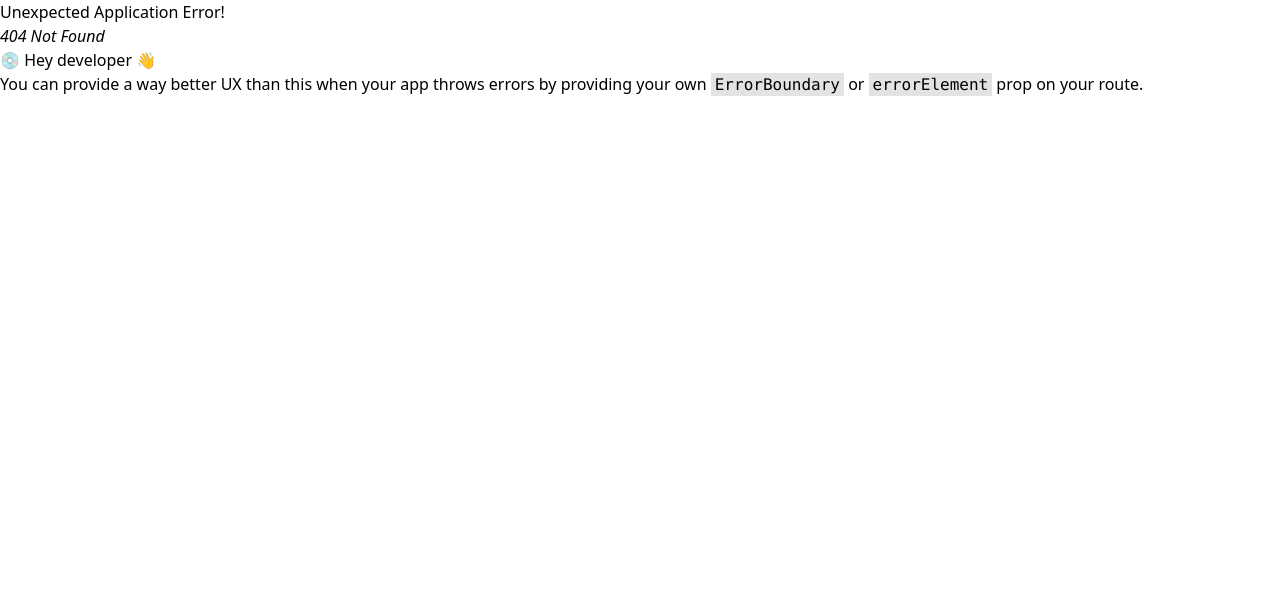
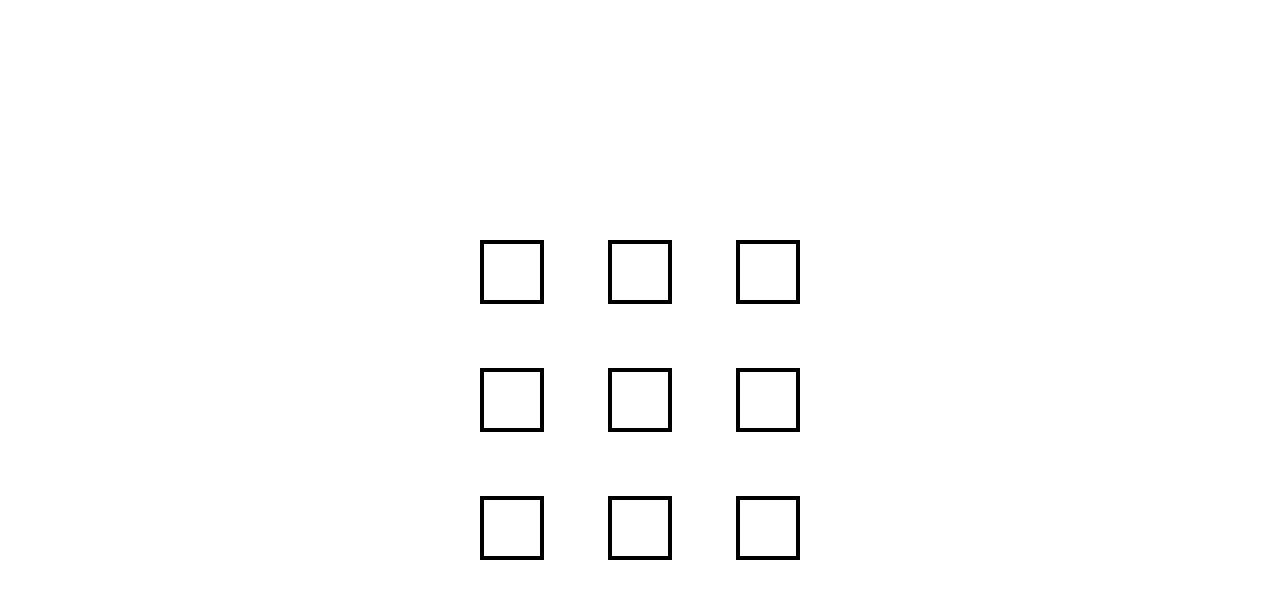
Before and after one commit to luizfritoli/momo-play, a React (Vite) app: page /tictactoe in a window 1280 px wide. Before the commit this address had no page. Shown: the top 598 px of the page. Built offline with nearby package versions, Linux system fonts and the light colour scheme.

Commit message:
TicTaeToe iniciado com funções básicas

```diff
--- a/src/App.jsx
+++ b/src/App.jsx
@@ -5,7 +5,7 @@ const App = () => {
     <section className="w-full h-full">
       <div className="flex flex-col justify-center items-center gap-4">
         <Card text="CEMETERY RUN" game="jokenpo" />
-        <Card text="JOGO DA VELHA" game="jokenpo" />
+        <Card text="JOGO DA VELHA" game="tictactoe" />
         <Card text="PEDRA, PAPEL E TESOURA" game="jokenpo" />
       </div>
     </section>
--- a/src/components/menu-components/Card.jsx
+++ b/src/components/menu-components/Card.jsx
@@ -1,8 +1,8 @@
 import { Link } from "react-router-dom";
 
-const Card = ({ text }) => {
+const Card = ({ text, game }) => {
   return (
-    <Link to="jokenpo">
+    <Link to={game}>
       <div className="bg-red-500 w-[18em] h-[4em] border-3 rounded-lg rounded-br-[1.4em] font-medium">
         <h2 className="text-[#FFF] pl-[0.4em] pt-[0.4em] text-[1.1em]">{text}</h2>
       </div>
--- /dev/null
+++ b/src/components/tictactoe/TicTacToe.jsx
@@ -0,0 +1,61 @@
+import { useState, useEffect } from "react";
+
+const TicTacToe = () => {
+  const [board, setBoard] = useState([null, null, null, null, null, null, null, null, null]);
+  const [turn, setTurn] = useState("USER-TURN");
+
+  const afterUserTurn = () => {
+    if (turn === "USER-TURN") {
+      setTurn("COMPUTER-TURN");
+
+        setTimeout(() => {
+
+        const pcOptions = [0, 1, 2, 3, 4, 5, 6, 7, 8];
+
+        const pcChoice = pcOptions[Math.floor(Math.random() * pcOptions.length)];
+
+        console.log("O computador escolheu!", pcChoice);
+
+
+        setBoard(prevBoard => {
+        const newBoard = [...prevBoard];
+        newBoard[pcChoice] = "O";
+        return newBoard
+        });
+
+        setTurn("USER-TURN");
+        console.log(turn);
+      }, 4000);
+
+    } else {
+      setTurn("USER-TURN");
+    }
+  };
+
+  return (
+    <div className="h-screen w-[100%] flex justify-center items-center">
+      <div className="grid grid-rows-3 grid-cols-3 gap-[4em]">
+        {board.map((a, index) => (
+          <span
+            key={index}
+            className="border-4 border-black h-16 w-16 justify-center items-center flex cursor-pointer"
+            onClick={() => {
+                if(turn === "USER-TURN") {
+                const newBoard = [...board];
+                 newBoard[index] = "X";
+                 setBoard(newBoard);
+                 afterUserTurn();
+                } else {
+                    return
+                }
+            }}
+          >
+            {a}
+          </span>
+        ))}
+      </div>
+    </div>
+  );
+};
+
+export default TicTacToe;
--- a/src/main.jsx
+++ b/src/main.jsx
@@ -4,6 +4,7 @@ import { createRoot } from "react-dom/client";
 import "./index.css";
 import App from "./App.jsx";
 import Jokenpo from "./components/jokenpo/Jokenpo.jsx";
+import TicTacToe from "./components/tictactoe/TicTacToe.jsx";
 
 const router = createBrowserRouter([
   {
@@ -14,6 +15,10 @@ const router = createBrowserRouter([
     path: "/jokenpo",
     element: <Jokenpo />,
   },
+  {
+    path: "/tictactoe",
+    element: <TicTacToe />,
+  },
 ]);
 
 createRoot(document.getElementById("root")).render(
```
